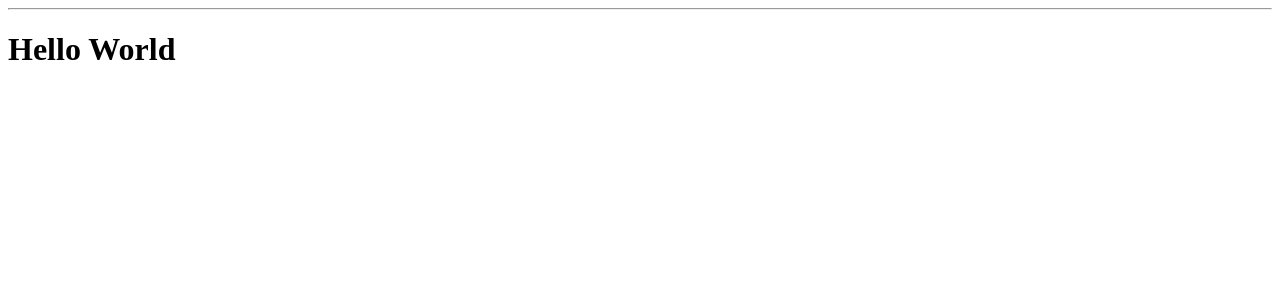
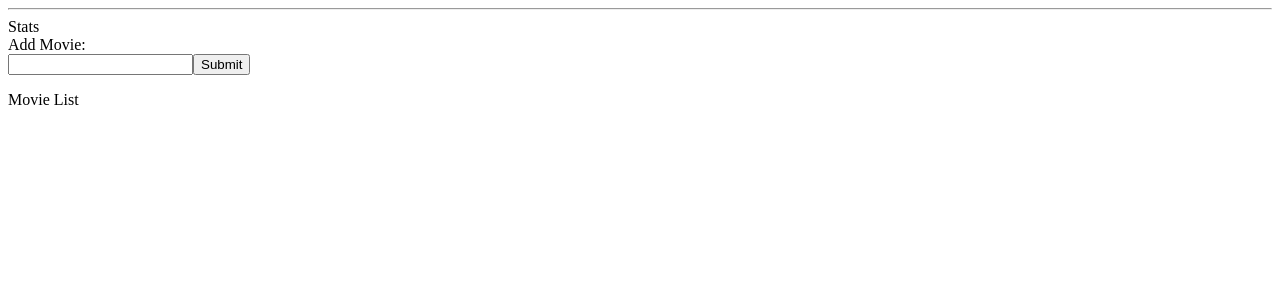
Before and after one commit to ryanhall999/acme-schools, a React app: page / in a window 1280 px wide. Shown: the top 300 px of the page. Built offline with nearby package versions, Linux system fonts and the light colour scheme; no server answers.

Commit message:
1st commit

```diff
--- a/index.html
+++ b/index.html
@@ -1,6 +1,7 @@
 <html>
 	<head>
 		<script src="/dist/main.js" defer></script>
+
 		<!--<link rel="stylesheet" href="/assets/styles.css" />-->
 	</head>
 	<body>
--- a/src/App.js
+++ b/src/App.js
@@ -1,11 +1,58 @@
-import React from 'react';
+import React, { useEffect, useState } from "react";
+import axios from "axios";
+import InputForm from "./Components/InputForm";
 
-const App = () => {
-  return (
-    <div>
-      <h1>Hello World</h1>
-    </div>
-  );
-};
+function App() {
+	const [movies, setMovies] = useState([]);
+
+	useEffect(() => {
+		Promise.all([axios.get("/api/movies")])
+			.then(responses => responses.map(response => response.data))
+			.then(results => {
+				setMovies(results[0]);
+			})
+			.catch(ex => console.log(ex.response.data.message));
+	}, []);
+
+	const createMovie = async e => {
+		e.preventDefault();
+		let movie = e.target[0].value;
+		let preResponse;
+		await axios({
+			method: "GET",
+			url: "https://movie-database-imdb-alternative.p.rapidapi.com/",
+			headers: {
+				"content-type": "application/octet-stream",
+				"x-rapidapi-host": "movie-database-imdb-alternative.p.rapidapi.com",
+				"x-rapidapi-key": "65dc49f6eamsh84846df4dd813c2p1231afjsnced63f581170"
+			},
+			params: {
+				page: "1",
+				r: "json",
+				s: `${movie}`
+			}
+		})
+			.then(response => {
+				preResponse = response.data.Search[0];
+			})
+			.catch(error => {
+				console.log(error);
+			});
+		const created = (await axios.post("/api/moives", preResponse)).data;
+		console.log(created);
+	};
+	console.log(movies);
+	return (
+		<div>
+			<div className="stats">Stats</div>
+			<div className="listContainer">
+				<div className="addMovie"></div>
+				<InputForm createMovie={createMovie} />
+				<div className="movieList">Movie List</div>
+			</div>
+		</div>
+	);
+}
 
 export default App;
+//
--- /dev/null
+++ b/src/Components/InputForm.js
@@ -0,0 +1,12 @@
+import React from "react";
+
+export default function InputForm({ createMovie }) {
+	return (
+		<form onSubmit={e => createMovie(e)}>
+			<label htmlFor="mname">Add Movie:</label>
+			<br></br>
+			<input type="text" id="fname" name="mname"></input>
+			<input type="submit" value="Submit"></input>
+		</form>
+	);
+}
```
Also changed, not shown: db.js (+21 -14 lines), package.json (+13 -5 lines), server.js (+21 -13 lines), 1 other file (tests, documents, lock files or other folders). Lines whose indentation alone changed are shown as unchanged.
